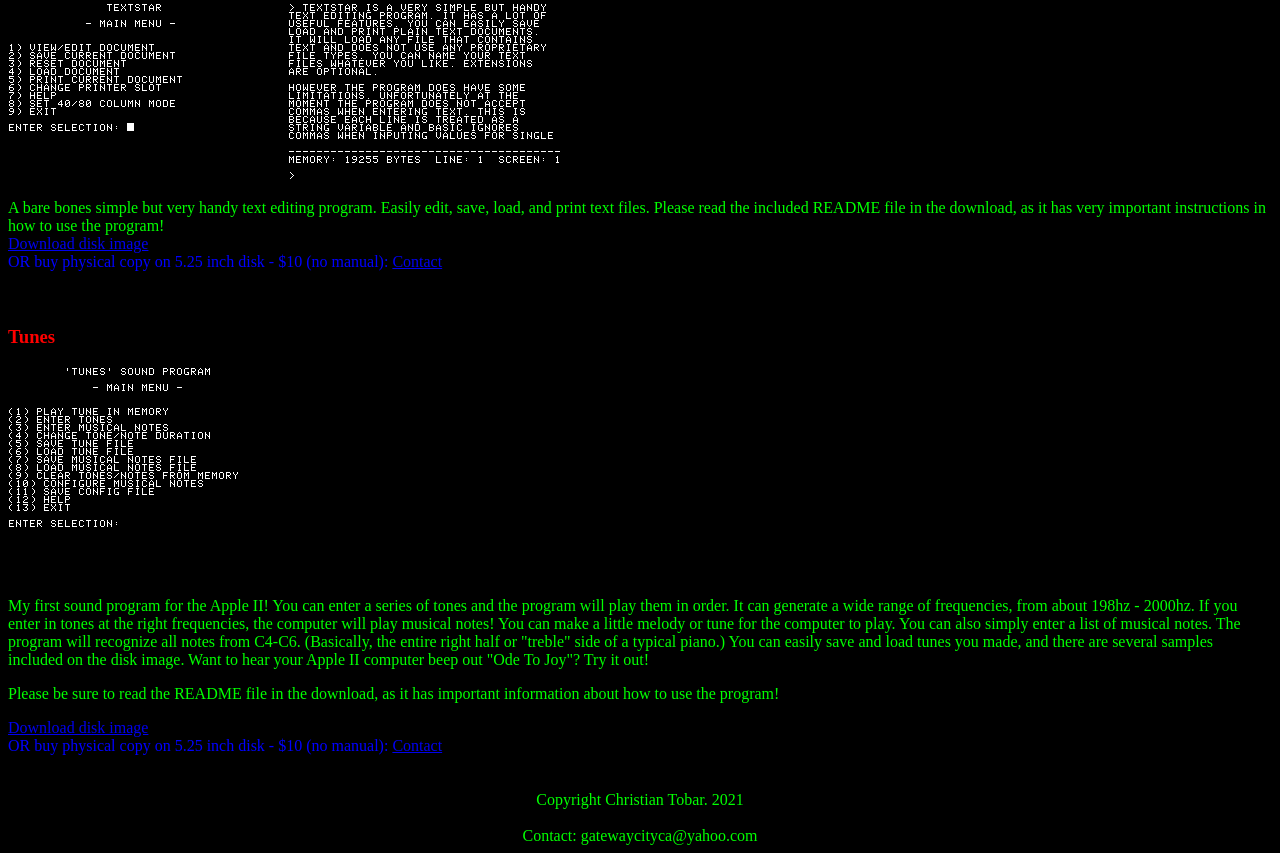
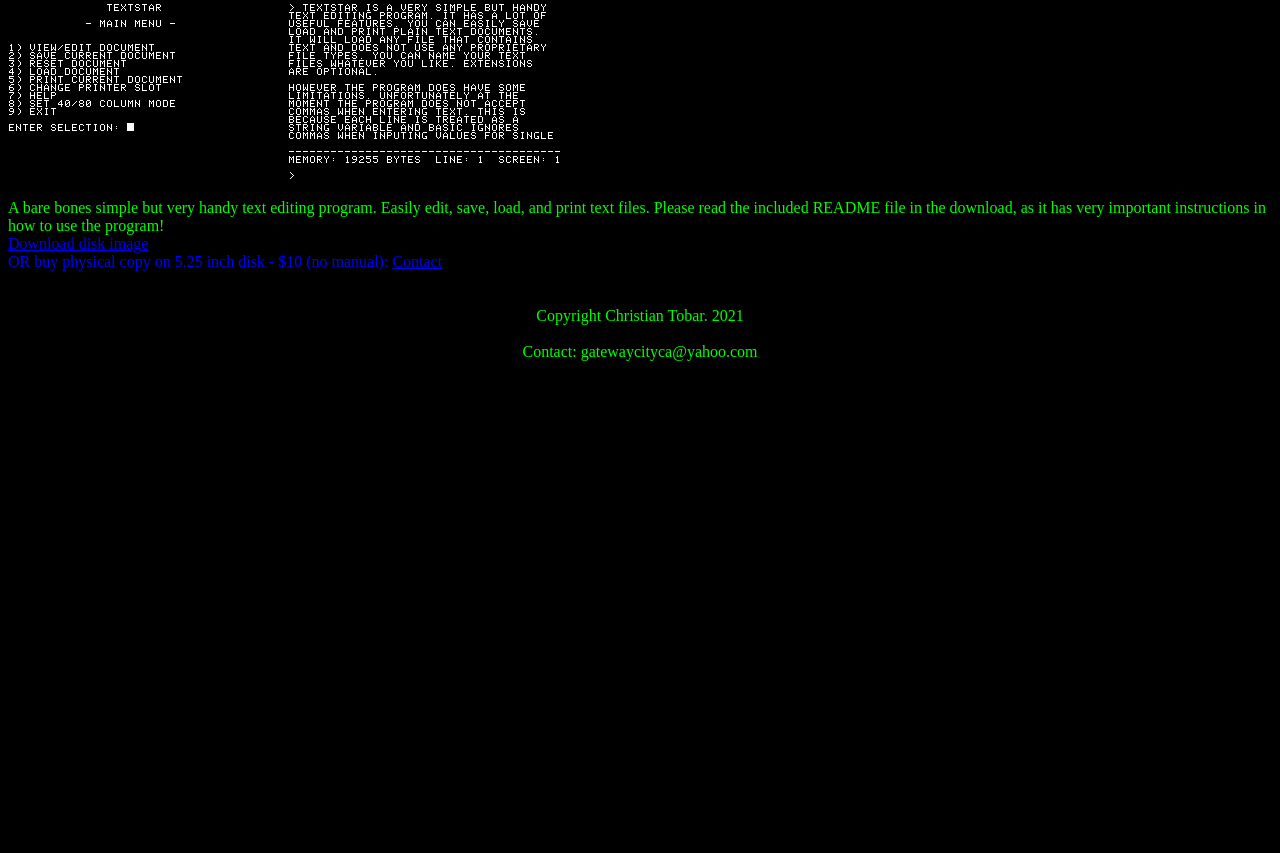
Before and after one commit to ct92404/Lab6502, a plain HTML site: page index.html in a window 1280 px wide. Shown: the part 2470-3323 px from the top of the page. After the commit the page ends 2839 px from the top, so only its background shows below. Drawn offline with Linux system fonts and the light colour scheme.

Commit message:
Update index.html

```diff
--- a/index.html
+++ b/index.html
@@ -67,17 +67,6 @@
 <a href="Textstar.zip">Download disk image</a><br>
 <span style="color:rgb(0,0,255);">OR buy physical copy on 5.25 inch disk - $10 (no manual):</span> <a href="contact.html">Contact</a><br><br><br>
 
-<h3 style="color:rgb(255,0,0);">Tunes</h3>
-
-<img src="Tunes.jpg" style="width:280px;height=192px;"><br><br>
-
-<p style="color:rgb(0,255,0);">My first sound program for the Apple II! You can enter a series of tones and the program will play them in order. It can generate a wide range of frequencies, from about 198hz - 2000hz. If you enter in tones at the right frequencies, the computer will play musical notes! You can make a little melody or tune for the computer to play. You can also simply enter a list of musical notes. The program will recognize all notes from C4-C6. (Basically, the entire right half or "treble" side of a typical piano.) You can easily save and load tunes you made, and there are several samples included on the disk image. Want to hear your Apple II computer beep out "Ode To Joy"? Try it out! </p>
-
-<p style="color:rgb(0,255,0);">Please be sure to read the README file in the download, as it has important information about how to use the program!</p>
-
-<a href="Tunes.zip">Download disk image</a><br>
-<span style="color:rgb(0,0,255);">OR buy physical copy on 5.25 inch disk - $10 (no manual):</span> <a href="contact.html">Contact</a><br><br><br>
-
 <center><span style="color:rgb(0,255,0);">Copyright Christian Tobar. 2021</span></center><br>
 <center><span style="color:rgb(0,255,0);">Contact: gatewaycityca@yahoo.com</span></center>
 
```
